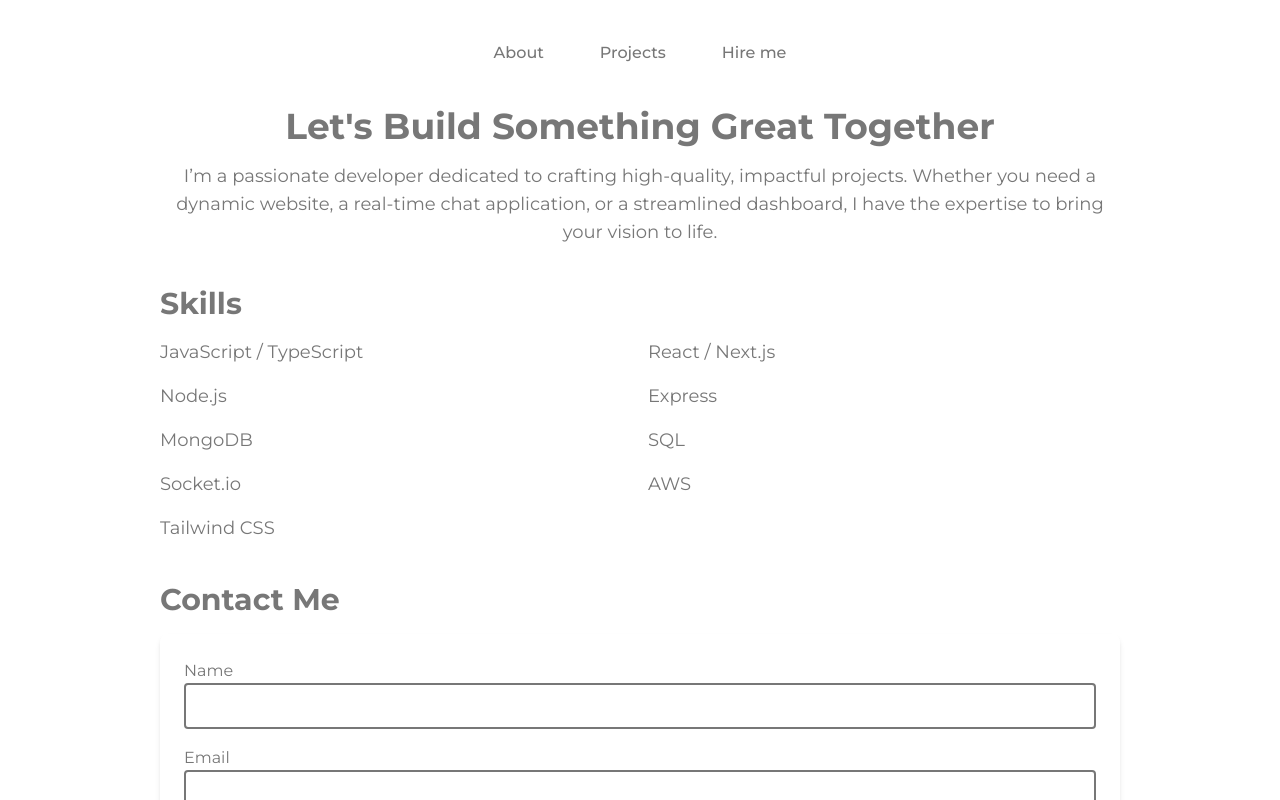
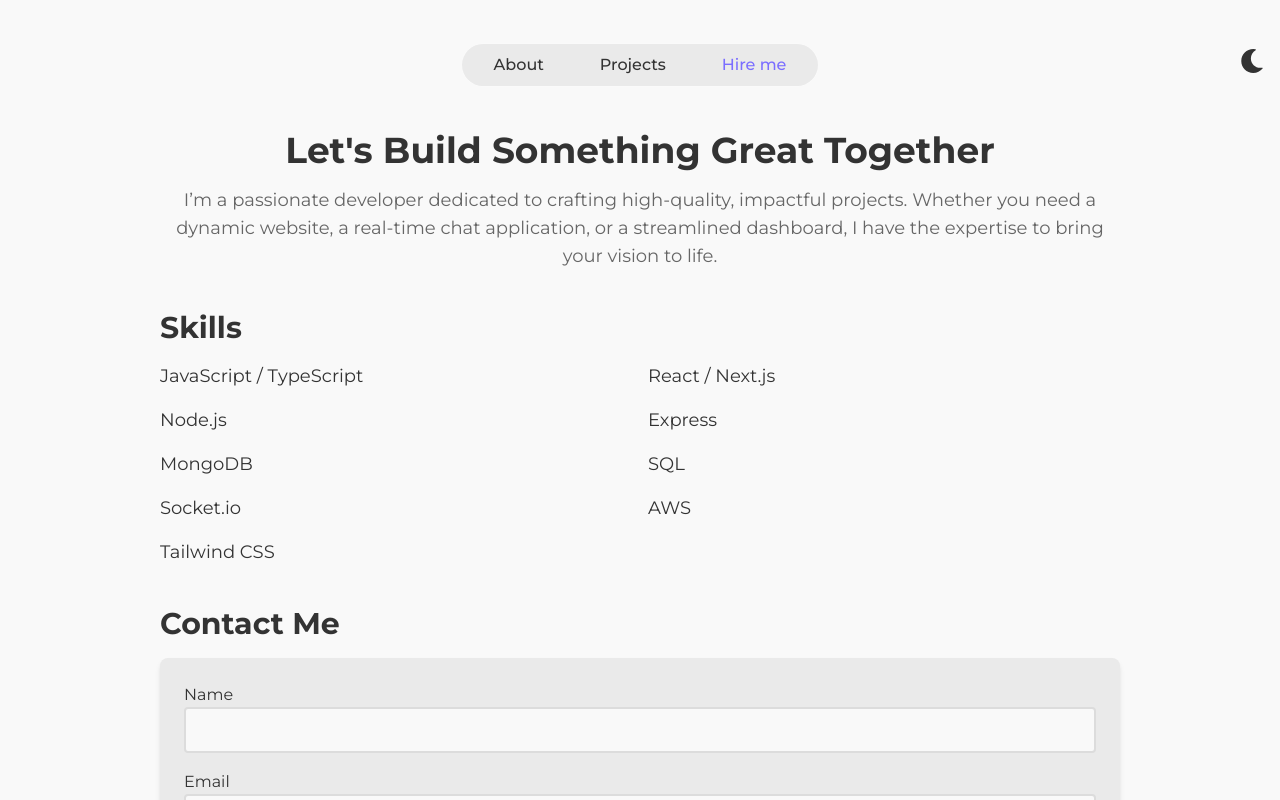
Before and after one commit to KaiqueFj/KaiqueFJ-Portfolio, a Next.js app: page /hireMe in a window 1280 px wide. Shown: the top 800 px of the page. Built offline with nearby package versions, Linux system fonts and the light colour scheme.

Commit message:
feat: added the theme toggling and menu view

```diff
--- a/src/app/components/Header.tsx
+++ b/src/app/components/Header.tsx
@@ -1,15 +1,144 @@
 "use client";
 
+import { useState, useEffect } from "react";
 import Link from "next/link";
 import { usePathname } from "next/navigation";
+import { FaMoon, FaSun } from "react-icons/fa"; // Import moon and sun icons for theme toggle
 
 export default function Header() {
+  const [isMenuOpen, setIsMenuOpen] = useState(false);
+  const [isDarkMode, setIsDarkMode] = useState(false);
   const pathname = usePathname();
 
+  // On component mount, check localStorage for the preferred theme
+  useEffect(() => {
+    const savedTheme = localStorage.getItem("theme");
+    if (savedTheme === "dark") {
+      setIsDarkMode(true);
+      document.body.classList.add("dark");
+      document.body.classList.remove("light");
+    } else {
+      setIsDarkMode(false);
+      document.body.classList.add("light");
+      document.body.classList.remove("dark");
+    }
+  }, []);
+
+  // Toggle the theme
+  const toggleTheme = () => {
+    const newTheme = !isDarkMode ? "dark" : "light"; // Toggle between dark and light
+    setIsDarkMode(!isDarkMode);
+
+    // Toggle body class and save to localStorage
+    document.body.classList.toggle("dark", newTheme === "dark");
+    document.body.classList.toggle("light", newTheme === "light");
+
+    // Save the theme preference to localStorage
+    localStorage.setItem("theme", newTheme);
+  };
+  const toggleMenu = () => {
+    setIsMenuOpen(!isMenuOpen);
+  };
+
   return (
-    <header className="flex items-center justify-center w-full mt-8">
-      <nav className="flex items-center justify-center w-full max-w-screen-md bg-secondary-background rounded-full ring-1 ring-white/10 px-4 py-2">
-        <ul className="flex flex-col md:flex-row items-center md:space-x-6 space-y-2 md:space-y-0 transition-all duration-300 ease-in-out">
+    <header className="flex items-center justify-between w-full mt-8 p-3 px-4 md:px-0">
+      {/* Mobile Hamburger Button */}
+      <button
+        onClick={toggleMenu}
+        className="md:hidden text-primary-text-color focus:outline-none z-50"
+      >
+        <svg
+          xmlns="http://www.w3.org/2000/svg"
+          className="h-6 w-6"
+          fill="none"
+          viewBox="0 0 24 24"
+          stroke="currentColor"
+        >
+          <path
+            strokeLinecap="round"
+            strokeLinejoin="round"
+            strokeWidth="2"
+            d="M4 6h16M4 12h16M4 18h16"
+          />
+        </svg>
+      </button>
+
+      {/* Mobile Slide-in Navigation */}
+      <div
+        className={`fixed inset-y-0 left-0 w-2/3 max-w-xs bg-secondary-background text-primary-text-color transform ${
+          isMenuOpen ? "translate-x-0" : "-translate-x-full"
+        } transition-transform duration-300 ease-in-out md:hidden z-40`}
+      >
+        <button
+          onClick={toggleMenu}
+          className="absolute top-4 right-4 text-primary-text-color"
+        >
+          <svg
+            xmlns="http://www.w3.org/2000/svg"
+            className="h-6 w-6"
+            fill="none"
+            viewBox="0 0 24 24"
+            stroke="currentColor"
+          >
+            <path
+              strokeLinecap="round"
+              strokeLinejoin="round"
+              strokeWidth="2"
+              d="M6 18L18 6M6 6l12 12"
+            />
+          </svg>
+        </button>
+        <ul className="flex flex-col items-start mt-16 space-y-4 pl-6">
+          <li>
+            <Link
+              href="/about"
+              className={`text-lg font-medium hover:text-hover-primary-text-color transition ${
+                pathname === "/about"
+                  ? "text-third-text-color"
+                  : "text-primary-text-color"
+              }`}
+              onClick={toggleMenu}
+            >
+              About
+            </Link>
+          </li>
+          <li>
+            <Link
+              href="/projects"
+              className={`text-lg font-medium hover:text-hover-primary-text-color  transition ${
+                pathname === "/projects"
+                  ? "text-third-text-color"
+                  : "text-primary-text-color"
+              }`}
+              onClick={toggleMenu}
+            >
+              Projects
+            </Link>
+          </li>
+          <li>
+            <Link
+              href="/hireMe"
+              className={`text-lg font-medium hover:text-hover-primary-text-color transition ${
+                pathname === "/hireMe"
+                  ? "text-third-text-color"
+                  : "text-primary-text-color"
+              }`}
+              onClick={toggleMenu}
+            >
+              Hire me
+            </Link>
+          </li>
+          <li>
+            <button onClick={toggleTheme} className="text-primary-text-color">
+              {isDarkMode ? <FaSun size={24} /> : <FaMoon size={24} />}
+            </button>
+          </li>
+        </ul>
+      </div>
+
+      {/* Centered Desktop Navigation */}
+      <nav className="hidden md:flex items-center justify-center w-full max-w-screen">
+        <ul className="flex items-center space-x-6 bg-secondary-background rounded-full ring-1  ring-white/10 px-4 py-2">
           <li>
             <Link
               href="/about"
@@ -47,6 +176,12 @@ export default function Header() {
             </Link>
           </li>
         </ul>
+        {/* Theme Toggle Button */}
+        <div className="absolute right-4 ">
+          <button onClick={toggleTheme} className="text-primary-text-color">
+            {isDarkMode ? <FaSun size={24} /> : <FaMoon size={24} />}
+          </button>
+        </div>
       </nav>
     </header>
   );
--- a/src/app/globals.css
+++ b/src/app/globals.css
@@ -39,8 +39,7 @@ body {
   -ms-flex-direction: column;
 }
 
-@media (prefers-color-scheme: dark) {
-  :root {
+.dark {
   --background: #0a0a0a;
   --primary-background: #18181b;
   --secondary-background: #202022;
@@ -53,9 +52,30 @@ body {
 
   --tw-text-opacity: 1;
 }
+
+.light {
+  --background: #ffffff;
+  --primary-background: #f9f9f9;
+  --secondary-background: #eaeaea;
+  --primary-text-color: #333333;
+  --secondary-text-color: #666666;
+  --third-text-color: #7b6eff;
+  --border-color: #dcdcdc;
+
+  --hover-primary-text-color: #7b6eff;
+
+  --tw-text-opacity: 1;
 }
-
 body {
   background: var(--primary-background);
   font-family: Arial, Helvetica, sans-serif;
 }
+
+/* Adds a smoother transition when changing the theme */
+.light,
+.dark,
+header,
+footer {
+  transition: background-color 0.3s ease, color 0.3s ease,
+    border-color 0.3s ease;
+}
--- a/src/app/layout.tsx
+++ b/src/app/layout.tsx
@@ -22,7 +22,7 @@ export default function RootLayout({
 }>) {
   return (
     <html lang="en">
-      <body className={`bg-background ${montserrat.className}`}>
+      <body className={`bg-background ${montserrat.className} dark`}>
         <main className="flex flex-col w-full bg-primary-background">
           <Header />
           {children}
```
Also changed, not shown: package.json (+5 -4 lines), public/Images/profile-pic.jpg, 1 other file (tests, documents, lock files or other folders). Lines whose indentation alone changed are shown as unchanged.
